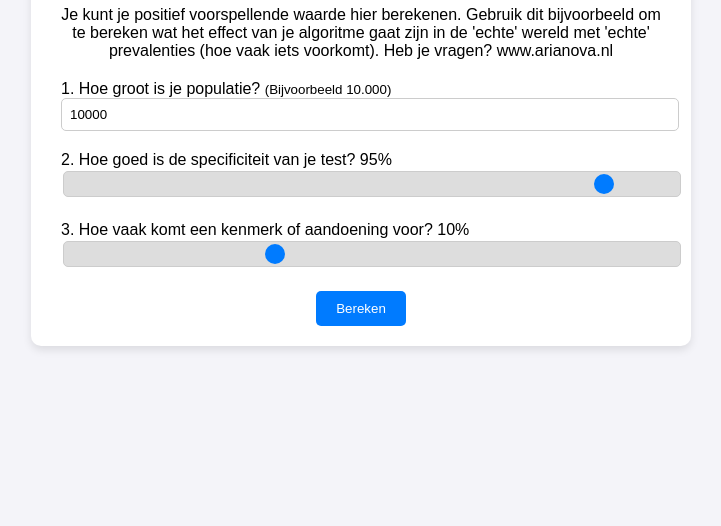
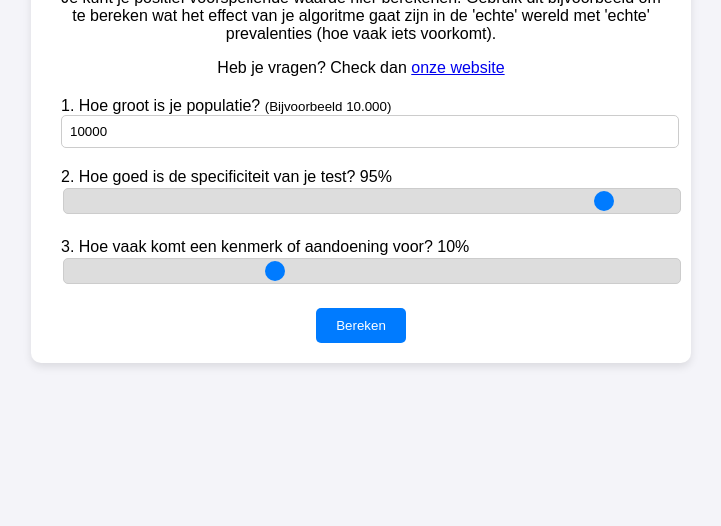
Before and after one commit to sammaniarjan/ppv, a plain HTML site: page index.html in a window 1280 px wide. Shown: the part 274-800 px from the top of the page, without its empty margins (279-1000 px from the left). Drawn offline with Linux system fonts and the light colour scheme.

Commit message:
website upd

```diff
--- a/index.html
+++ b/index.html
@@ -10,7 +10,8 @@
   <div class="container">
     <h1>PPV Calculator</h1>
     <p>Je kunt je positief voorspellende waarde hier berekenen. Gebruik dit bijvoorbeeld om te bereken wat het effect van je algoritme gaat
-        zijn in de 'echte' wereld met 'echte' prevalenties (hoe vaak iets voorkomt). Heb je vragen? www.arianova.nl</p>
+        zijn in de 'echte' wereld met 'echte' prevalenties (hoe vaak iets voorkomt). </p>
+    <p> Heb je vragen? Check dan <a href="www.arianova.nl"> onze website </a></p>
 
     <div class="input-group">
       <label for="population">1. Hoe groot is je populatie? <small>(Bijvoorbeeld 10.000)</small></label>
```
